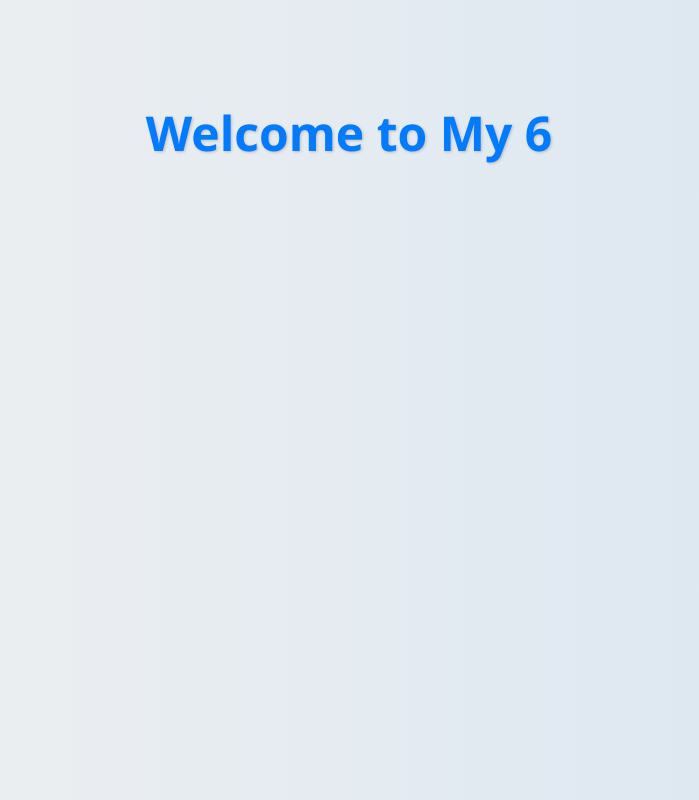
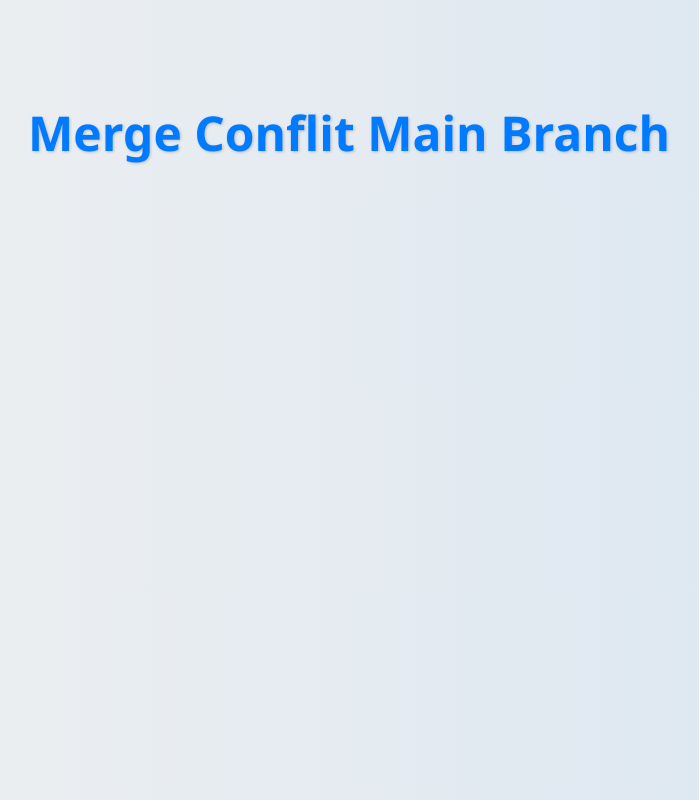
Before and after one commit to Mufinance/github, a plain HTML site: page index.html in a window 1280 px wide. Shown: the whole page, without its empty margins (291-990 px from the left). Drawn offline with Linux system fonts and the light colour scheme.

Commit message:
Main Branch Commit

```diff
--- a/index.html
+++ b/index.html
@@ -7,6 +7,6 @@
     <link rel="stylesheet" href="style.css"> <!-- हे लक्षात ठेव -->
 </head>
 <body>
-    <h1>Welcome to My 6</h1>
+    <h1>Merge Conflit Main Branch </h1>
 </body>
 </html>
```
